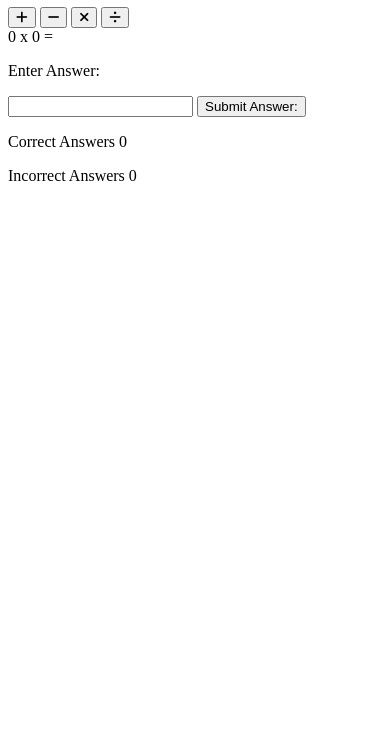
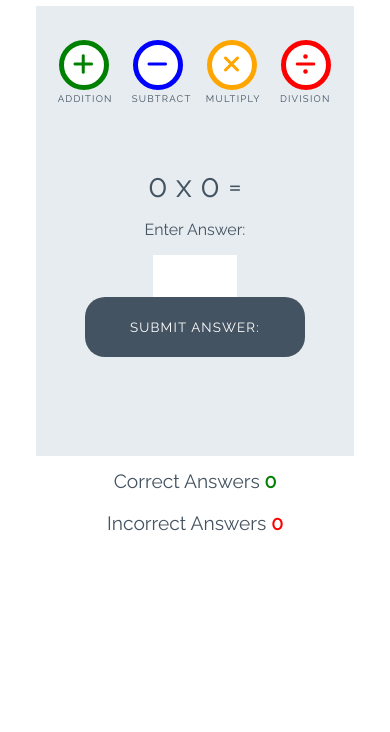
Before and after one commit to jeremyhsimons/LoveMathsWalkthrough, a plain HTML site: page index.html in a window 390 px wide. Shown: the part 112-844 px from the top of the page. Drawn offline with Linux system fonts and the light colour scheme.

Commit message:
add styles for game.

```diff
--- a/assets/css/style.css
+++ b/assets/css/style.css
@@ -0,0 +1,252 @@
+/* --------- Global style */
+
+body {
+    background-color: white;
+    font-family: "Raleway", sans-serif;
+    color: #445361;
+    text-align: center;
+}
+
+/* --------- Heading */
+
+.heading {
+    text-align: center;
+    font-size: 2.5rem;
+}
+
+.logo {
+    height: 40px;
+    padding-right: 5px;
+}
+
+/* --------- Game layout */
+
+.game-area {
+    background-color: #E6ECF0;
+    box-sizing: border-box;
+    width: 85%;
+    height: 65vh;
+    max-height: 450px;
+    max-width: 830px;
+    margin-left: auto;
+    margin-right: auto;
+    padding: 1%;
+}
+
+.question-area {
+    width: 50%;
+    font-size: 2rem;
+    margin: auto;
+    padding: 50px 0;
+}
+
+.question-area span {
+    padding: 0 15px;
+}
+
+.score-area {
+    margin: 5px auto;
+    width: 60%;
+    font-size: 1.2rem;
+}
+
+.controls-area {
+    width: 85%;
+    margin: 30px auto;
+}
+
+#score {
+    color: green;
+    font-weight: bold;
+}
+
+#incorrect {
+    color: red;
+    font-weight: bold;
+}
+
+.answer-message {
+    display: none;
+    font-size: 1rem;
+}
+
+#answer-box {
+    border: none;
+    color: #445361;
+    display: inline-block;
+    height: 40px;
+    width: 80px;
+    font-size: 1.2rem;
+}
+
+.scores {
+    display: inline-block;
+    padding: 25px;
+}
+
+/* --------- Buttons */
+
+.btn {
+    width: 220px;
+    height: 60px;
+    font-family: "Raleway", sans-serif;
+    text-transform: uppercase;
+    letter-spacing: 1.2px;
+    color: white;
+}
+
+.btn:focus {
+    outline: none;
+}
+
+.btn--big {
+    padding-top: 10px;
+    border-radius: 50%;
+    background-color: white;
+    border: 10px solid;
+    width: 100px;
+    height: 100px;
+    font-size: 3.2rem;
+    margin: 0 30px;
+    transition: all 0.5s;
+}
+
+.btn--big::after {
+    content: attr(data-type);
+    font-size: 1rem;
+    color: #445361;
+    position: relative;
+    left: -0.5em;
+}
+
+.btn--blue {
+    border-color: blue;
+    color: blue;
+}
+
+.btn--blue:active,
+.btn--blue:hover {
+    background-color: darkblue;
+    color: white;
+}
+
+.btn--orange {
+    border-color: orange;
+    color: orange;
+}
+
+.btn--orange:active,
+.btn--orange:hover {
+    background-color: darkorange;
+    color: white;
+}
+
+.btn--red {
+    border-color: red;
+    color: red;
+}
+
+.btn--red:active,
+.btn--red:hover {
+    background-color: darkred;
+    color: white;
+}
+
+.btn--green {
+    border-color: green;
+    color: green;
+}
+
+.btn--green:active,
+.btn--green:hover {
+    background-color: darkgreen;
+    color: white;
+}
+
+.btn--gray {
+    margin-top: 25px;
+    background-color: #445361;
+    border: 1px transparent;
+    border-radius: 20px;
+}
+
+.btn--gray:active,
+.btn--gray:hover {
+    background-color: #0d1013;
+}
+
+/* --------- Media queries */
+
+@media (max-width: 414px) {
+    .controls-area {
+        width: 100%;
+    }
+
+    .btn--big {
+        margin: 0 10px;
+        padding: 5px;
+        border: 5px solid;
+        width: 50px;
+        height: 50px;
+        font-size: 1.5rem;
+    }
+
+    .btn--big::after {
+        font-size: 0.6rem;
+        left: -0.7rem;
+    }
+
+    .question-area {
+        padding: 10% 0;
+        width: 100%;
+    }
+
+    .question-area span {
+        padding: 0;
+    }
+
+    .answer-message {
+        display: block;
+    }
+
+    #answer-box {
+        display: block;
+        margin: 0 auto;
+    }
+    .btn--gray {
+        margin-top: 0;
+    }
+
+    .score-area {
+        width: 100%;
+    }
+
+    .scores {
+        margin: 0.5em auto;
+        display: block;
+        padding: 5px;
+    }
+
+    .heading {
+        font-size: 2rem;
+    }
+}
+
+@media (max-width: 320px) {
+    .game-area {
+        height: 70vh;
+    }
+
+    .controls-area {
+        width: 75%;
+        margin: 10px auto;
+    }
+
+    .btn--big {
+        margin: 10px 10px;
+    }
+    .question-area {
+        padding: 10px 0;
+    }
+
+}
--- a/index.html
+++ b/index.html
@@ -18,16 +18,16 @@
 
     <div class="game-area">
         <div class="controls-area">
-            <button class="btn btn--big btn--green">
+            <button data-type="addition" class="btn btn--big btn--green">
                 <i class="fa-solid fa-plus"></i>
             </button>
-            <button class="btn btn--big btn--blue">
+            <button data-type="subtract" class="btn btn--big btn--blue">
                 <i class="fa-solid fa-minus"></i>
             </button>
-            <button class="btn btn--big btn--orange">
+            <button data-type="multiply" class="btn btn--big btn--orange">
                 <i class="fa-solid fa-times"></i>
             </button>
-            <button class="btn btn--big btn--red">
+            <button data-type="division" class="btn btn--big btn--red">
                 <i class="fa-solid fa-divide"></i>
             </button>
         </div>
@@ -38,7 +38,7 @@
             <span>=</span>
             <p class="answer-message">Enter Answer:</p>
             <input id="answer-box" type="number">
-            <button class="btn btn--grey">Submit Answer:</button>
+            <button data-type="submit" class="btn btn--gray">Submit Answer:</button>
         </div>
     </div>
 
```
